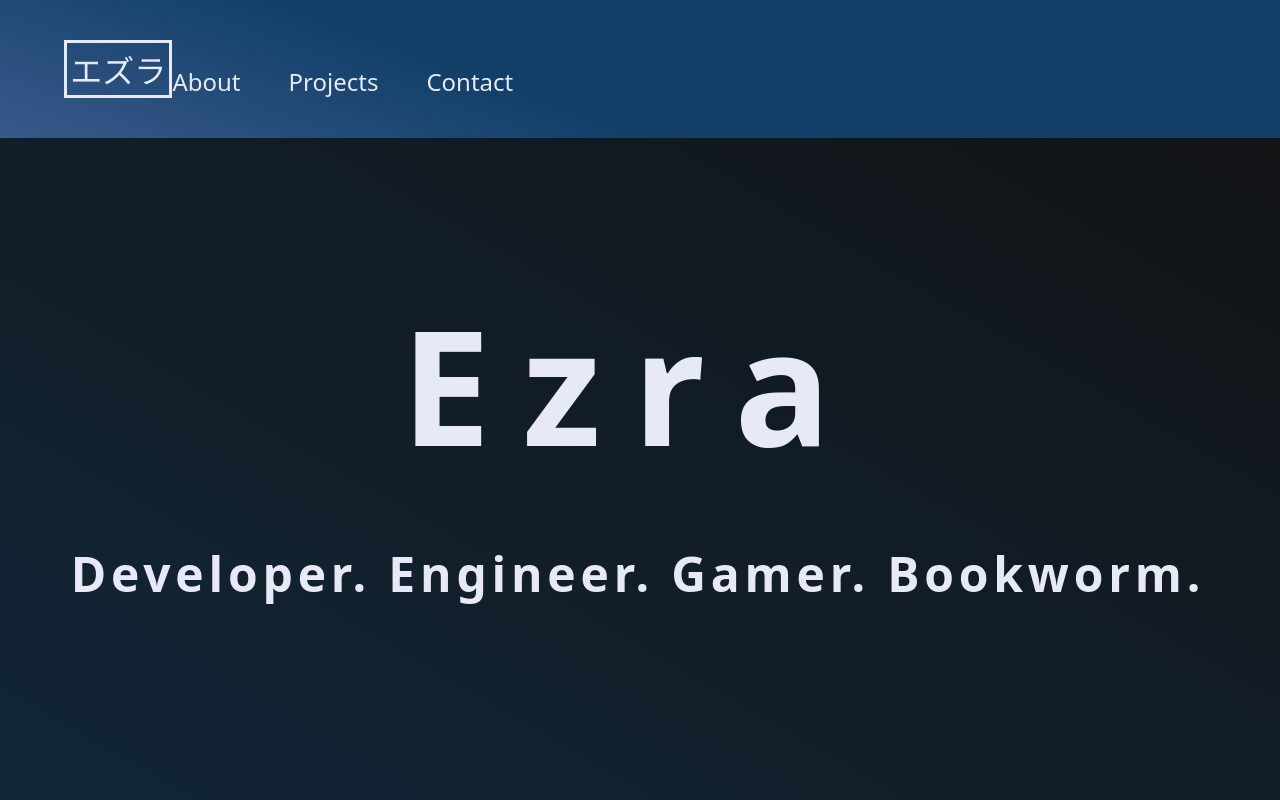
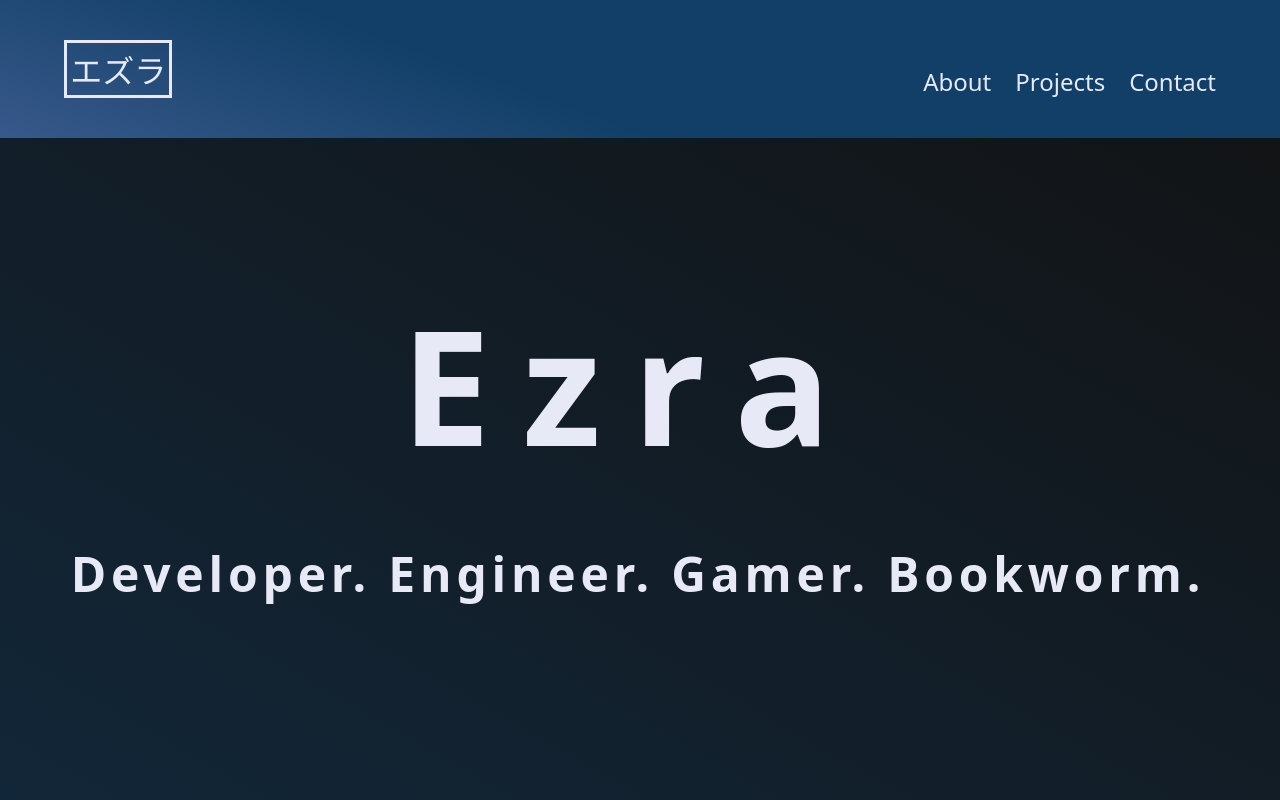
Before and after one commit to emanator-acheron/fcc-rwd-projects, a plain HTML site: page index.html in a window 1280 px wide. Shown: the top 800 px of the page. Drawn offline with Linux system fonts and the light colour scheme; files whose address does not match are found by name; a web font is replaced by a local one.

Commit message:
Update styling

```diff
--- a/personal-portfolio/styles.css
+++ b/personal-portfolio/styles.css
@@ -21,7 +21,7 @@ body {
     background: linear-gradient(30deg, var(--background-color), var(--background-color2));
 }
 
-header {
+#navbar {
     position: fixed;
     top: 0;
     width: 100%;
@@ -39,27 +39,27 @@ header {
     margin: 2vh auto;
 }
 
-#navbar {
+#navbar-list {
     width: 100%;
     height: fit-content;
     margin-top: 4vh;
 }
 
-#navbar ul {
+#navbar-list ul {
     display: flex;
     flex-direction: column;
     align-items: center;
     justify-content: center;
     padding: 0;
-    gap: 2em;
+    gap: 1em;
     font-size: 1.3em;
 }
 
-#navbar li {
+#navbar-list li {
     list-style-type: none;
 }
 
-#navbar a {
+#navbar-list a {
     text-decoration: none;
 }
 
@@ -210,7 +210,7 @@ footer {
 }
 
 @media only screen and (min-width: 800px) {
-    header {
+    #navbar {
         display: flex;
         flex-direction: row;
         align-items: flex-end;
@@ -223,11 +223,11 @@ footer {
         height: auto;
     }
 
-    #navbar {
+    #navbar-list {
         margin-top: 0;
     }
 
-    #navbar ul {
+    #navbar-list ul {
         flex-direction: row;
         align-items: end;
         justify-content: flex-end;
@@ -295,7 +295,7 @@ footer {
 }
 
 @media only screen and (min-width: 1000px) {
-    header {
+    #navbar {
         display: flex;
         flex-direction: row;
         align-items: flex-end;
@@ -308,11 +308,11 @@ footer {
         font-size: 2em;
     }
 
-    #navbar {
+    #navbar-list {
         margin-top: 0;
     }
 
-    #navbar ul {
+    #navbar-list ul {
         flex-direction: row;
         align-items: end;
         justify-content: flex-end;
```
